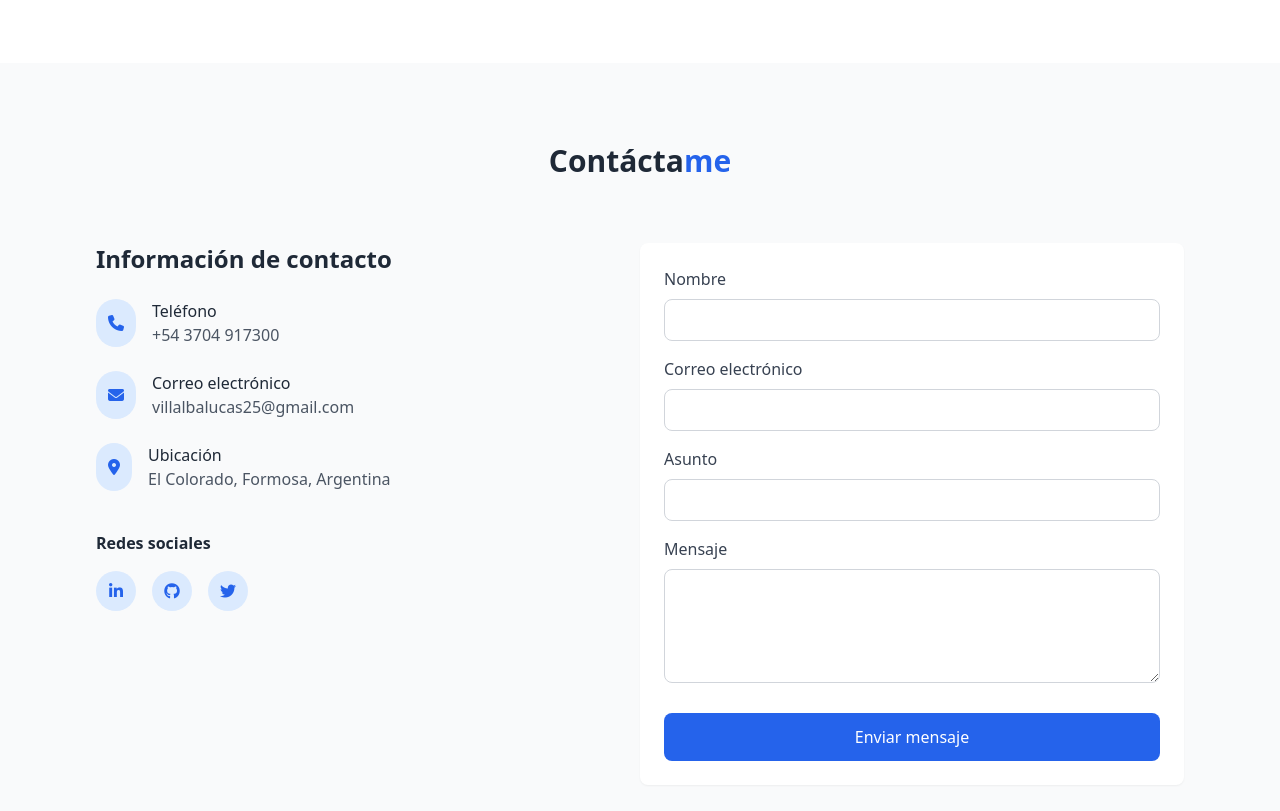
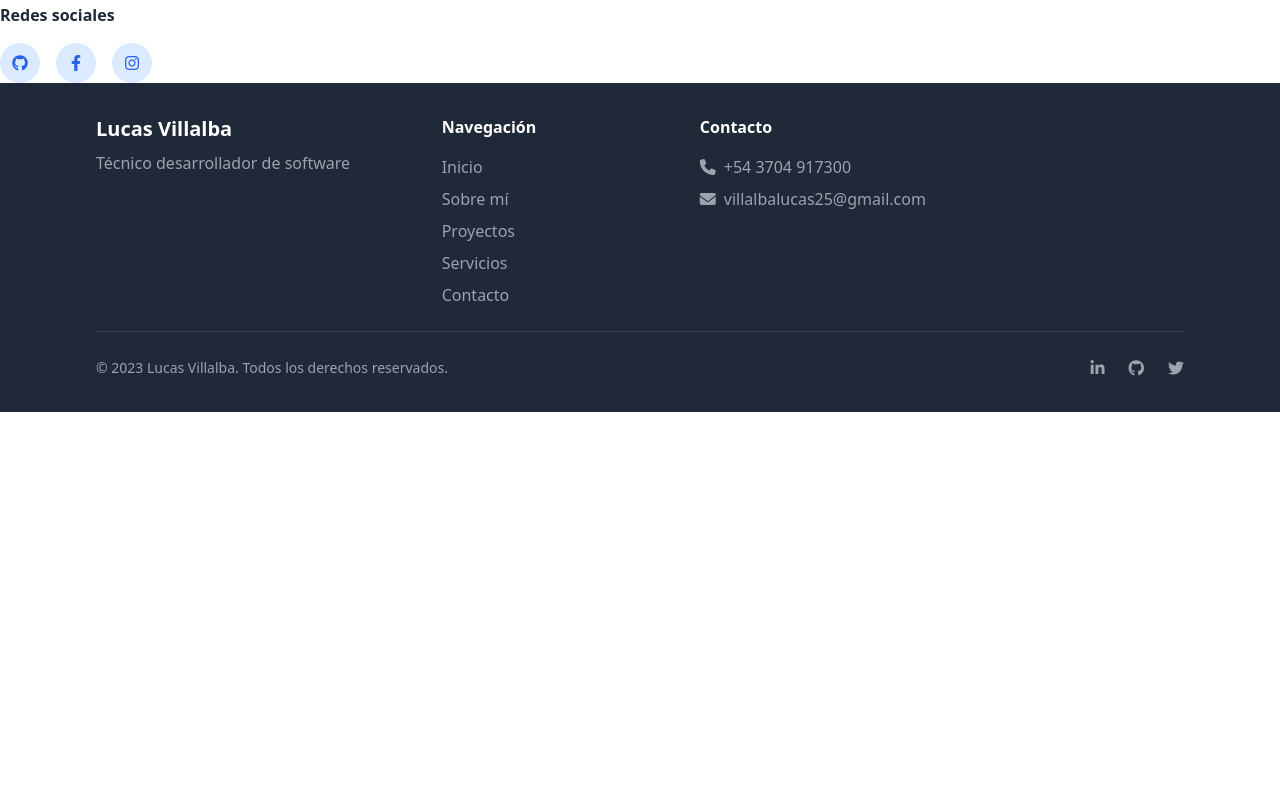
Before and after one commit to lucks331988/portafoliope, a plain HTML site: page index.html in a window 1280 px wide. Shown: the part 2989-3800 px from the top of the page. After the commit the page ends 3401 px from the top, so only its background shows below. Drawn offline with nearby package versions, Linux system fonts and the light colour scheme; files whose address does not match are found by name.

Commit message:
Actualización de redes sociales en sección de contacto

```diff
--- a/index.html
+++ b/index.html
@@ -281,89 +281,21 @@
     </section>
 
     <!-- Contact Section -->
-    <div class="section-divider"></div>
-    <section id="contact" class="py-20 bg-gray-50">
-        <div class="max-w-6xl mx-auto px-4 sm:px-6 lg:px-8">
-            <h2 class="text-3xl font-bold text-center mb-16">Contácta<span class="text-blue-600">me</span></h2>
+<div class="mt-10">
+    <h4 class="font-semibold mb-4">Redes sociales</h4>
+    <div class="flex space-x-4">
+        <a href="https://github.com/lucks331988" target="_blank" class="bg-blue-100 hover:bg-blue-200 w-10 h-10 rounded-full flex items-center justify-center text-blue-600 transition duration-300">
+            <i class="fab fa-github"></i>
+        </a>
+        <a href="https://facebook.com/lucks.villa34" target="_blank" class="bg-blue-100 hover:bg-blue-200 w-10 h-10 rounded-full flex items-center justify-center text-blue-600 transition duration-300">
+            <i class="fab fa-facebook-f"></i>
+        </a>
+        <a href="https://instagram.com/console.soft" target="_blank" class="bg-blue-100 hover:bg-blue-200 w-10 h-10 rounded-full flex items-center justify-center text-blue-600 transition duration-300">
+            <i class="fab fa-instagram"></i>
+        </a>
+    </div>
+</div>
 
-            <div class="md:flex">
-                <div class="md:w-1/2 mb-10 md:mb-0 md:pr-10">
-                    <h3 class="text-2xl font-semibold mb-6">Información de contacto</h3>
-
-                    <div class="space-y-6">
-                        <div class="flex items-start">
-                            <div class="bg-blue-100 p-3 rounded-full mr-4">
-                                <i class="fas fa-phone text-blue-600"></i>
-                            </div>
-                            <div>
-                                <h4 class="font-medium">Teléfono</h4>
-                                <p class="text-gray-600">+54 3704 917300</p>
-                            </div>
-                        </div>
-
-                        <div class="flex items-start">
-                            <div class="bg-blue-100 p-3 rounded-full mr-4">
-                                <i class="fas fa-envelope text-blue-600"></i>
-                            </div>
-                            <div>
-                                <h4 class="font-medium">Correo electrónico</h4>
-                                <p class="text-gray-600">villalbalucas25@gmail.com</p>
-                            </div>
-                        </div>
-
-                        <div class="flex items-start">
-                            <div class="bg-blue-100 p-3 rounded-full mr-4">
-                                <i class="fas fa-map-marker-alt text-blue-600"></i>
-                            </div>
-                            <div>
-                                <h4 class="font-medium">Ubicación</h4>
-                                <p class="text-gray-600">El Colorado, Formosa, Argentina</p>
-                            </div>
-                        </div>
-                    </div>
-
-                    <div class="mt-10">
-                        <h4 class="font-semibold mb-4">Redes sociales</h4>
-                        <div class="flex space-x-4">
-                            <a href="#" class="bg-blue-100 hover:bg-blue-200 w-10 h-10 rounded-full flex items-center justify-center text-blue-600 transition duration-300">
-                                <i class="fab fa-linkedin-in"></i>
-                            </a>
-                            <a href="#" class="bg-blue-100 hover:bg-blue-200 w-10 h-10 rounded-full flex items-center justify-center text-blue-600 transition duration-300">
-                                <i class="fab fa-github"></i>
-                            </a>
-                            <a href="#" class="bg-blue-100 hover:bg-blue-200 w-10 h-10 rounded-full flex items-center justify-center text-blue-600 transition duration-300">
-                                <i class="fab fa-twitter"></i>
-                            </a>
-                        </div>
-                    </div>
-                </div>
-
-                <div class="md:w-1/2">
-                    <form class="bg-white p-6 rounded-lg shadow-sm">
-                        <div class="mb-4">
-                            <label for="name" class="block text-gray-700 font-medium mb-2">Nombre</label>
-                            <input type="text" id="name" class="w-full px-4 py-2 border border-gray-300 rounded-lg focus:outline-none focus:ring-2 focus:ring-blue-500">
-                        </div>
-                        <div class="mb-4">
-                            <label for="email" class="block text-gray-700 font-medium mb-2">Correo electrónico</label>
-                            <input type="email" id="email" class="w-full px-4 py-2 border border-gray-300 rounded-lg focus:outline-none focus:ring-2 focus:ring-blue-500">
-                        </div>
-                        <div class="mb-4">
-                            <label for="subject" class="block text-gray-700 font-medium mb-2">Asunto</label>
-                            <input type="text" id="subject" class="w-full px-4 py-2 border border-gray-300 rounded-lg focus:outline-none focus:ring-2 focus:ring-blue-500">
-                        </div>
-                        <div class="mb-6">
-                            <label for="message" class="block text-gray-700 font-medium mb-2">Mensaje</label>
-                            <textarea id="message" rows="4" class="w-full px-4 py-2 border border-gray-300 rounded-lg focus:outline-none focus:ring-2 focus:ring-blue-500"></textarea>
-                        </div>
-                        <button type="submit" class="w-full bg-blue-600 hover:bg-blue-700 text-white py-3 rounded-lg font-medium transition duration-300">
-                            Enviar mensaje
-                        </button>
-                    </form>
-                </div>
-            </div>
-        </div>
-    </section>
 
     <!-- Footer -->
     <footer class="bg-gray-800 text-white py-8">
```
